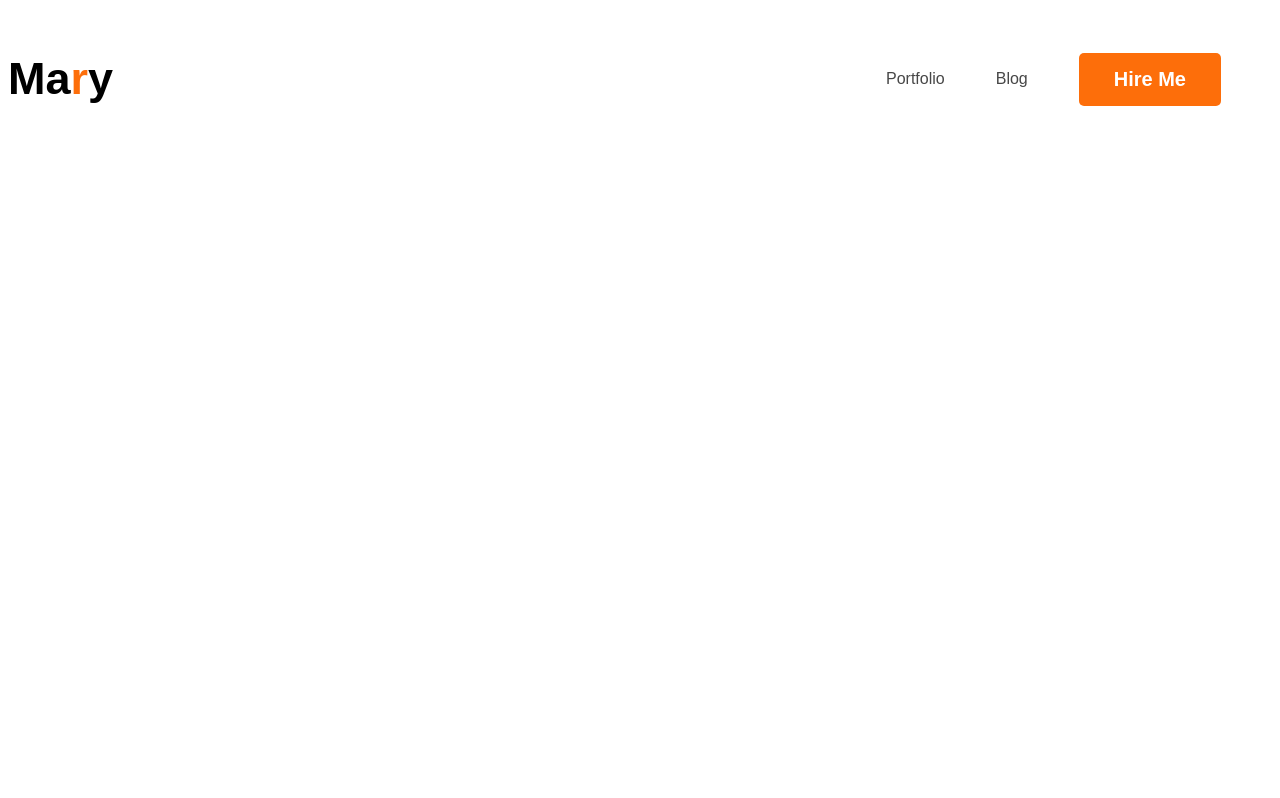
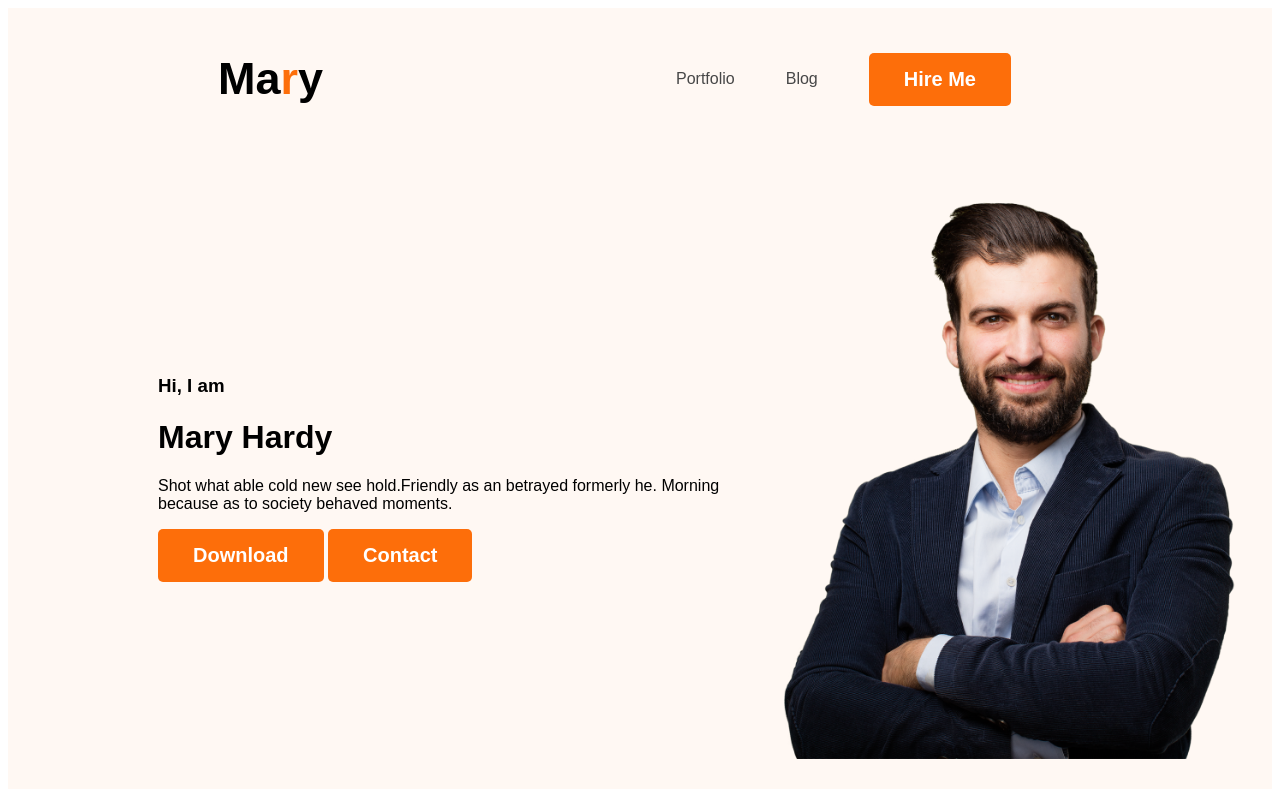
Before and after one commit to mdjawadiq/Practice-Portfolio, a plain HTML site: page index.html in a window 1280 px wide. Drawn offline with Linux system fonts and the light colour scheme.

Commit message:
add banner and background color and more

```diff
--- a/index.html
+++ b/index.html
@@ -7,7 +7,7 @@
     <link rel="stylesheet" href="style.css">
 </head>
 <body>
-    <header>
+    <header class="header">
        <nav>
           <h3 class="nav-title">Ma<span class="primary-color">r</span>y</h3>
           <ul>
@@ -16,6 +16,16 @@
             <li><button class="btn-primary">Hire Me</button></li>
           </ul>
        </nav>
+       <div class="banner">
+         <div>
+            <h3 class="banner-gretting">Hi, I am</h3>
+            <h1 class="banner-title">Mary Hardy</h1>
+            <p>Shot what able cold new see hold.Friendly as an betrayed formerly he. Morning because as to society behaved moments.</p>
+            <button class="btn-primary">Download</button>
+            <button class="btn-primary">Contact</button>
+         </div>
+         <img class="hardy-png" src="images/hardy.png" alt="">
+       </div>
     </header>
     <main>
 
--- a/style.css
+++ b/style.css
@@ -20,6 +20,7 @@ nav{
     display: flex;
     justify-content:space-between;
     align-items: center;
+    margin:0 210px;
 }
 .nav-title{
     color:black;
@@ -38,3 +39,17 @@ nav a{
     text-decoration:none;
     color: #474747;
 }
+
+/*header relatead style*/
+
+.header{
+    background-color:#FFF8F3;
+}
+.banner{
+    padding:30px 30px 30px 150px;
+    display:flex;
+    align-items: center;
+}
+.banner .hardy-png{
+    width:500px;
+}
```
